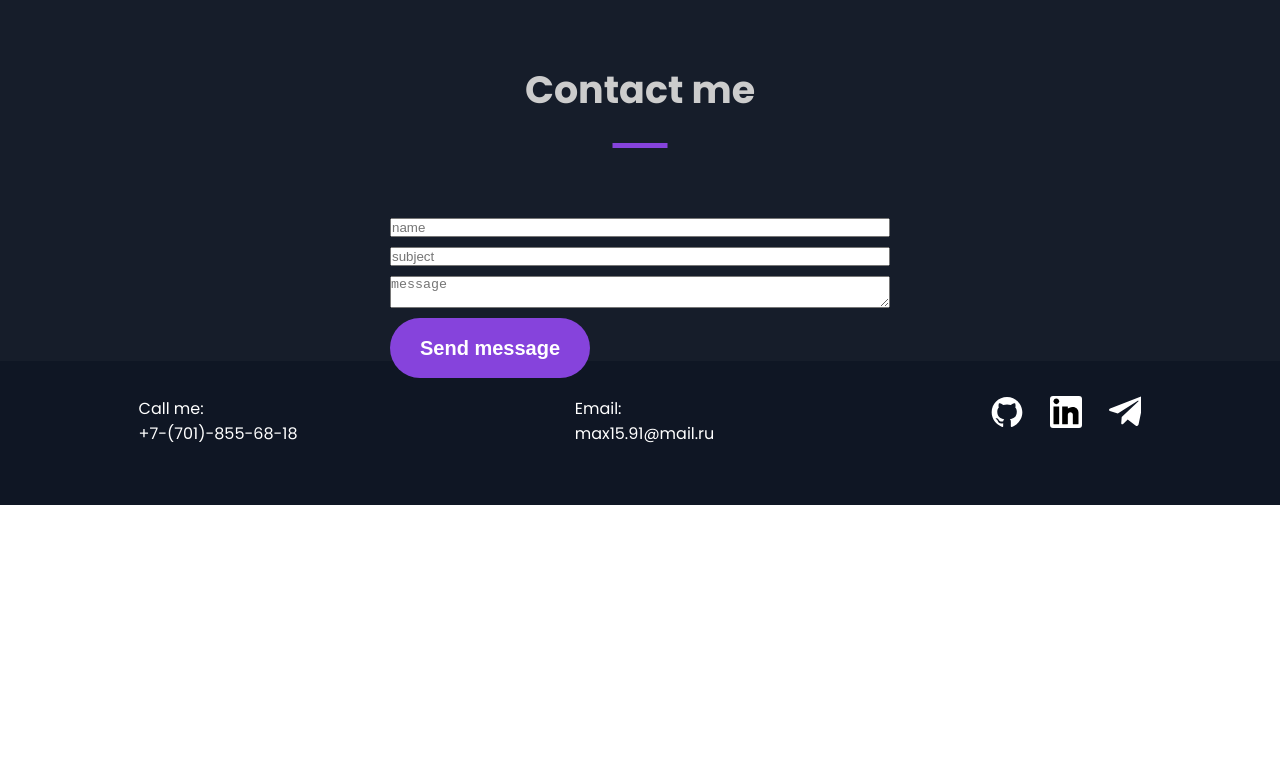
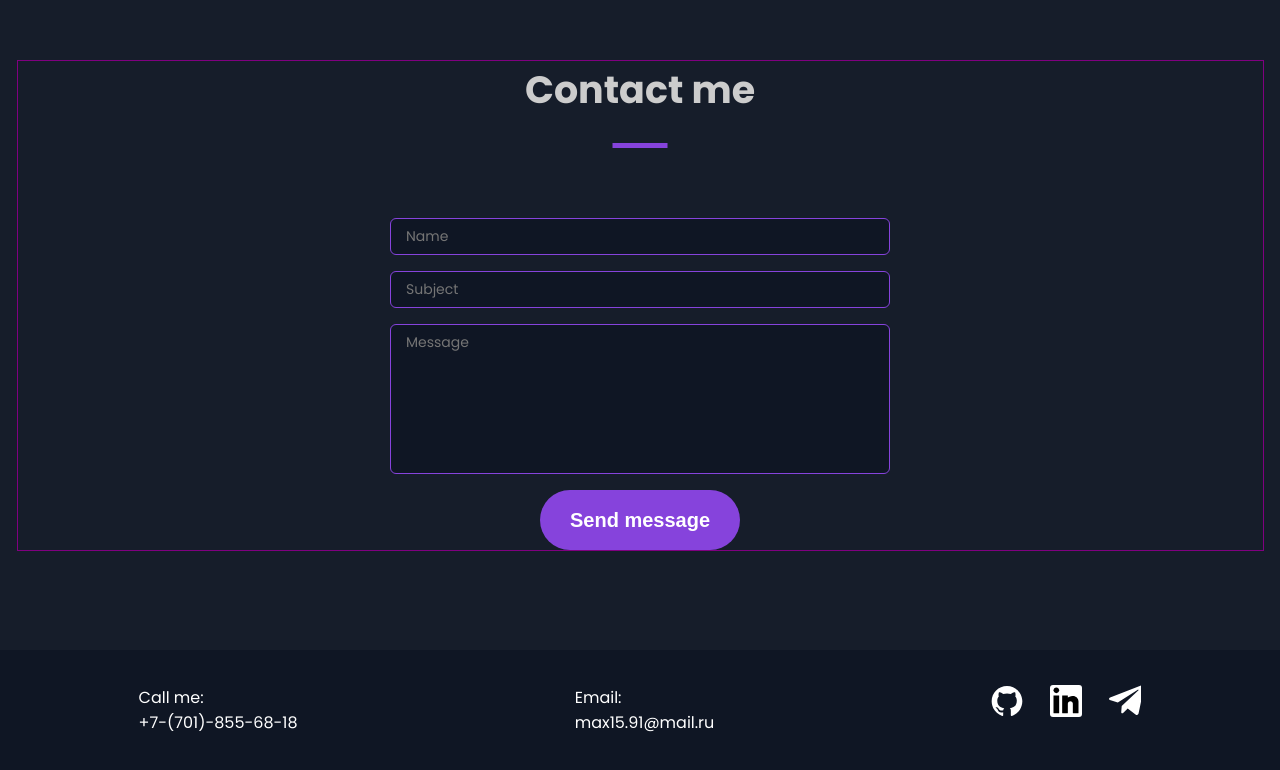
Before and after one commit to MaximChizhevskiy/my-portfolio, a React app: page / in a window 1280 px wide. Shown: the part 2594-3364 px from the top of the page. Before the commit the page ends 3099 px from the top, so only its background shows below. Built offline with nearby package versions, Linux system fonts and the light colour scheme.

Commit message:
Contacts ver1 is ready

```diff
--- a/src/layout/footer/Footer.tsx
+++ b/src/layout/footer/Footer.tsx
@@ -22,7 +22,7 @@ export const Footer = () => {
 };
 
 const StyledFooter = styled.footer`
-  height: 18vh;
+  height: 15vh;
   background-color: #0F1624;
   padding-top: 35px;
   color: #FFF;
--- a/src/layout/section/contacts/Contacts.tsx
+++ b/src/layout/section/contacts/Contacts.tsx
@@ -2,10 +2,13 @@ import React from 'react';
 import styled from "styled-components";
 import {SectionTitle} from "../../../components/SectionTitle";
 import {Button} from "../../../components/Button";
+import {Container} from "../../../components/Container";
+import {theme} from "../../../styles/Theme";
 
 export const Contact = () => {
     return (
         <StyledContacts>
+            <Container>
             <SectionTitle>Contact me</SectionTitle>
             <StyledForm>
                 <Field placeholder={"name"}/>
@@ -13,24 +16,49 @@ export const Contact = () => {
                 <Field placeholder={"message"} as={"textarea"}/>
                 <Button type={"submit"}>Send message</Button>
             </StyledForm>
+            </Container>
         </StyledContacts>
     );
 };
 
 const StyledContacts = styled.section`
-  height: 50vh;
+  //height: 50vh;
 `
 
 const StyledForm = styled.form`
   max-width: 500px;
   width: 100%;
   display: flex;
+  align-items: center;
   flex-direction: column;
-  gap: 10px;
+  gap: 16px;
   border-radius: 20px;
   margin: 0 auto;
+
+  textarea {
+    resize: none;
+    height: 150px;
 `
 
 const Field = styled.input`
+    width: 100%;
+    border: 1px solid ${theme.colors.accent};
+    background-color: ${theme.colors.primaryBg};
+  padding: 7px 15px;
+  border-radius: 6px;
 
+  color: ${theme.colors.titlesColor};
+  font-family: Poppins,sans-serif;
+  font-size: 14px;
+  font-style: normal;
+  font-weight: 400;
+  line-height: normal;
+
+  &::placeholder {
+    text-transform: capitalize;
+  }
+
+  &:focus-visible {
+    outline: 1px solid ${theme.colors.secondaryFontColor};
+  }
 `
--- a/src/layout/section/projects/project/Project.tsx
+++ b/src/layout/section/projects/project/Project.tsx
@@ -2,6 +2,7 @@ import React from 'react';
 import styled from "styled-components";
 import {PreviewLinks} from "./previewLinks/PreviewLinks";
 import {Button} from "../../../../components/Button";
+import {theme} from "../../../../styles/Theme";
 
 type WorkProjectType = {
     title: string
@@ -29,7 +30,7 @@ export const Project = (props: WorkProjectType) => {
 
 const StyledProject = styled.div`
   background-color: #363636;
-  color: #CCC;
+  color: ${theme.colors.titlesColor};
   max-width: 375px;
   width: 100%;
   border-radius: 20px;
```
